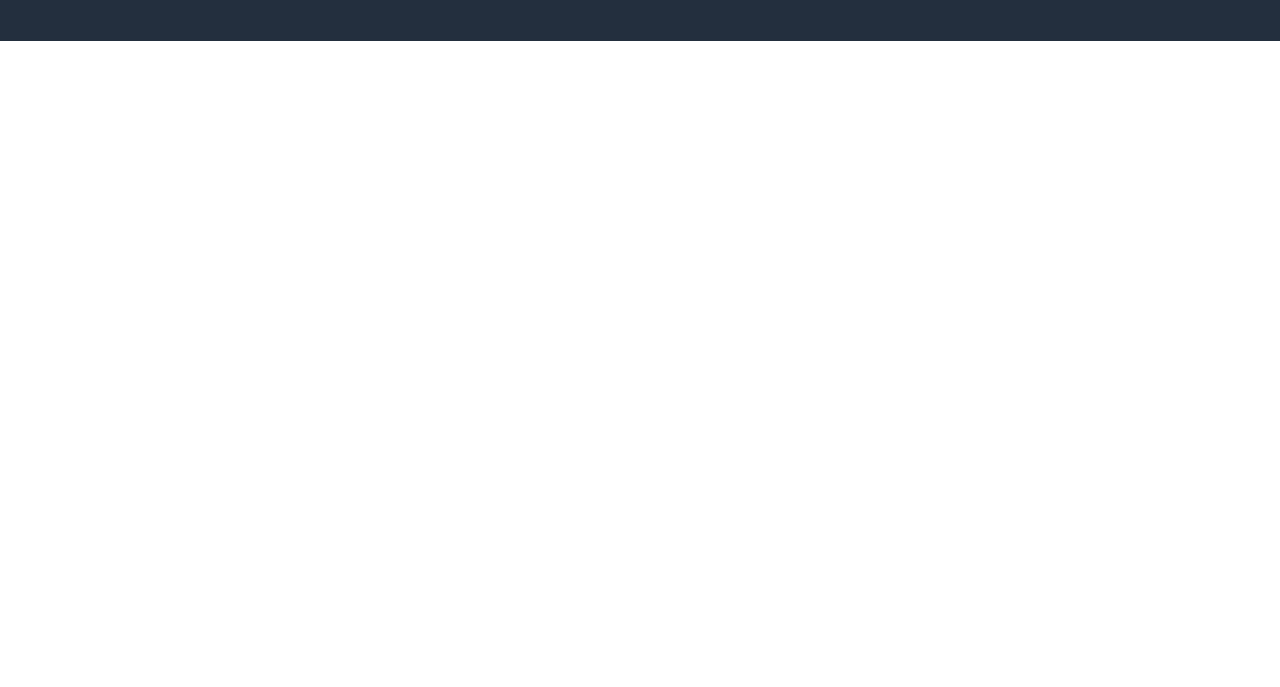
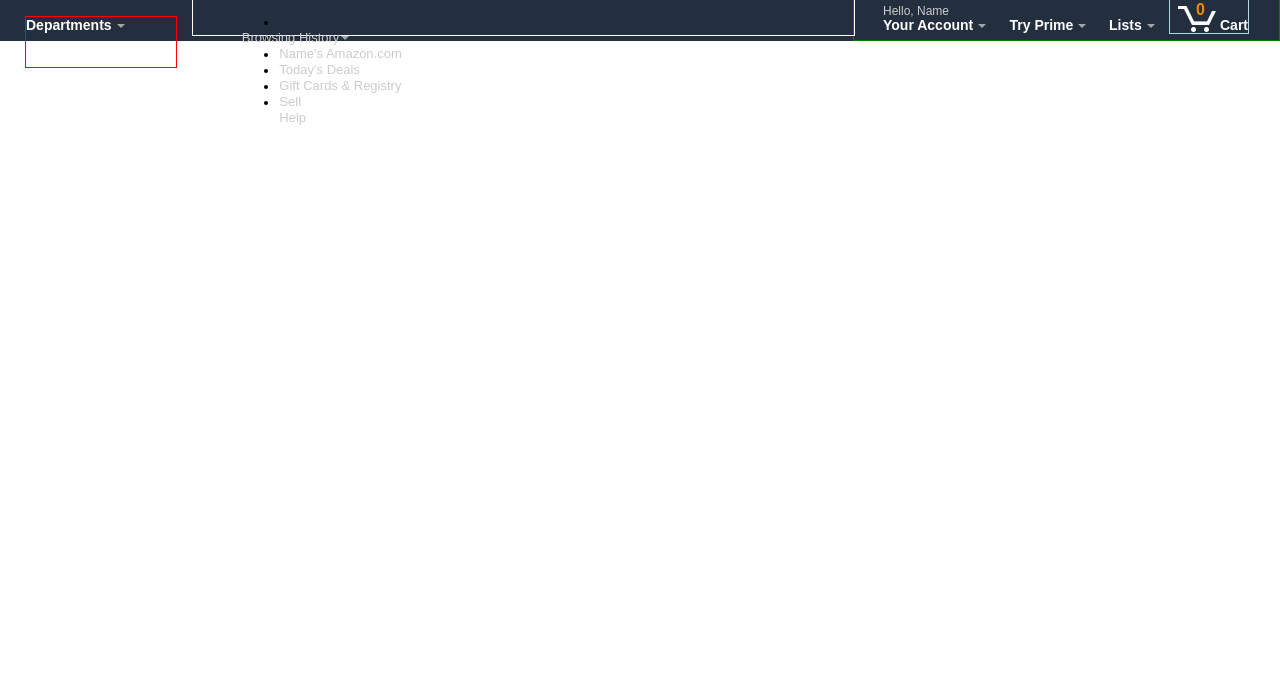
Before and after one commit to cgolinski/amazon-ui, a plain HTML site: page index.html in a window 1280 px wide. Shown: the part 113-800 px from the top of the page. Drawn offline with Linux system fonts and the light colour scheme.

Commit message:
creating nav bar WIP

```diff
--- a/amazon.css
+++ b/amazon.css
@@ -1,5 +1,18 @@
+.Arrow {
+	width: 0;
+	height: 0;
+	border-left: 4px solid transparent;
+	border-right: 4px solid transparent;
+	border-top: 4px solid rgb(166,166,166);
+}
+
+/* Above this line is reusable classes */
+
+
 body {
 	margin: 0;
+	font-family: Arial, sans-serif;
+	font-size: 14px;
 }
 
 #topPromo a {
@@ -96,12 +109,7 @@ body {
 	color: grey;
 }
 
-#nav .searchBar .deptDropdown .arrow{
-	width: 0;
-	height: 0;
-	border-left: 4px solid transparent;
-	border-right: 4px solid transparent;
-	border-top: 4px solid rgb(166,166,166);
+#nav .searchBar .deptDropdown .arrow {
 	position: absolute;
 	top: 16px;
 	left: 29px;
@@ -136,3 +144,194 @@ body {
 	background-color: white;
 
 }
+
+#nav .bottom {
+	position: relative;
+	padding-left: 150px;
+	padding-right: 425px;
+	top: 10px;
+	border-top: 1px solid white;
+}
+
+#nav .bottom .left {
+	border: 1px solid red;
+	display: block;
+	position: absolute;
+	float: left;
+	top: 28px;
+	left: 25px;
+	width: 150px;
+	height: 50px;
+	color: white;
+	font-weight: bold;
+	text-decoration: none;
+}
+
+#nav .bottom .left .arrow {
+	position: absolute;
+	top: 7px;
+	left: 91px;
+}
+
+#nav .bottom .right {
+	border: 1px solid green;
+	position: absolute;
+	float: right;
+	top: 0px;
+	right: 0px;
+	width: 425px;
+	height: 51px;
+	color: red;
+	font-size: 14px;
+	font-weight: bold;
+}
+
+#nav .bottom .right ul {
+	list-style-type: none;
+}
+
+#nav .bottom .right ul .nameAccount {
+	position: absolute;
+	float: left;
+	top: 15px;
+	left: 29px;
+	text-decoration: none;
+	color: white;
+	padding: 0px;
+}
+
+#nav .bottom .right ul .nameAccount .helloName {
+	font-size: 12px;
+	font-weight: normal;
+	color: #ccc;
+	margin: 0px;
+}
+
+#nav .bottom .right ul .nameAccount .yourAccount {
+	position: relative;
+	margin: 0px;
+	top: -1px;
+}
+
+#nav .bottom .right ul .nameAccount .yourAccount .arrow {
+	position: absolute;
+	top: 7px;
+	left: 95px;
+}
+
+#nav .bottom .right ul .tryPrime {
+	position: absolute;
+	float: left;
+	top: 28px;
+	left: 155.5px;
+	text-decoration: none;
+	color: white;
+}
+
+#nav .bottom .right ul .tryPrime .arrow {
+	position: absolute;
+	top: 7px;
+	left: 68px;
+}
+
+#nav .bottom .right ul .lists {
+	position: absolute;
+	float: left;
+	top: 28px;
+	left: 255px;
+	text-decoration: none;
+	color: white;
+}
+
+#nav .bottom .right ul .lists .arrow {
+	position: absolute;
+	top: 7px;
+	left: 38px;
+}
+
+#nav .bottom .right ul .cart {
+	position: absolute;
+	float: left;
+	top: 0px;
+	left: 315px;
+	padding: 27px 0px 0px 50px;
+	text-decoration: none;
+	color: white;
+	border: 1px solid lightblue;
+}
+
+#nav .bottom .right ul .cart .cartImg {
+	position: absolute;
+	float: left;
+	width: 48px;
+	height: 50px;
+	top: 0px;
+	left: 0px;
+	padding: 0px 0px 0px 0px;
+	background-image: url("images/global-sprite_bluebeacon-32-2x-v1._CB295592522_.png");
+	background-size: 350px auto;
+	background-repeat: no-repeat;
+	background-position: -2px -324px;
+
+}
+
+#nav .bottom .right ul .cart .cartCount {
+	position: absolute;
+	float: left;
+	width: 48px;
+	height: 50px;
+	top: 11px;
+	left: 26px;
+	padding: 0px 0px 0px 0px;
+	font-size: 16px;
+	color: #f08804;
+}
+
+#nav .bottom .middle {
+	border: 1px solid white;
+	position: relative;
+	margin-left: 42px;
+	padding-left: 46.3438px;
+	padding-right: 45px;
+	top: 11px;
+	height: 35px;
+}
+
+#nav .bottom .middle a {
+	text-decoration: none;
+	position: relative;
+	top: 15px;
+	font-size: 13px;
+	font-weight: normal;
+	color: #ccc;
+}
+
+#nav .bottom .middle .history {
+	left: -37.5px;
+}
+
+#nav .bottom .middle .history .arrow {
+	position: relative;
+	top: 10px;
+	left: 2px;
+}
+
+#nav .bottom .middle .myAmazon {
+
+}
+
+#nav .bottom .middle .deals {
+
+}
+
+#nav .bottom .middle .registry {
+
+}
+
+#nav .bottom .middle .sell {
+
+}
+
+#nav .bottom .middle .help {
+
+}
--- a/index.html
+++ b/index.html
@@ -32,7 +32,7 @@
 						<form>
 							<div class="deptDropdown">
 								All
-								<span class="arrow">
+								<span class="Arrow arrow">
 								</span>
 							</div>
 							<button class="searchButton" type="submit"></button>
@@ -41,6 +41,87 @@
 					</div>
 				</div>
 				<div class="bottom">
+					<a class="left" href="https://www.amazon.com/gp/site-directory/ref=nav_shopall_btn">
+						Departments
+						<span class="Arrow arrow">
+						</span>
+					</a>
+					<div class="right">
+						<ul>
+							<li>
+								<a class="nameAccount" href="https://www.amazon.com/gp/css/homepage.html/ref=nav_youraccount_btn">
+									<p class="helloName">
+										Hello, Name
+									</p>
+									<p class="yourAccount">
+									  Your Account
+										<span class="Arrow arrow">
+										</span>
+									</p>
+								</a>
+							</li>
+							<li>
+								<a class="tryPrime" href="https://www.amazon.com/gp/product/B00DBYBNEE/ref=nav_prime_try_btn">
+									Try Prime
+									<span class="Arrow arrow">
+									</span>
+								</a>
+							</li>
+							<li>
+								<a class="lists" href="https://www.amazon.com/gp/registry/wishlist/ref=nav_wishlist_btn">
+									Lists
+									<span class="Arrow arrow">
+									</span>
+								</a>
+							</li>
+							<li>
+								<a class="cart" href="https://www.amazon.com/gp/cart/view.html/ref=nav_cart">
+									<div class="cartImg">
+									</div>
+									<span class="cartCount">
+										0
+									</span>
+									Cart
+								</a>
+							</li>
+						</ul>
+					</div>
+					<div class="middle">
+						<ul>
+							<li>
+								<a class="history" href="https://www.amazon.com/gp/history/ref=nav_nav_timeline_view_history">
+									Browsing History
+									<span class="Arrow arrow">
+									</span>
+								</a>
+							</li>
+							<li>
+								<a class="myAmazon" href="https://www.amazon.com/gp/yourstore/home/ref=nav_cs_ys">
+									Name's Amazon.com
+								</a>
+							</li>
+							<li>
+								<a class="deals" href="https://www.amazon.com/gp/goldbox/ref=nav_cs_gb">
+									Today's Deals
+								</a>
+							</li>
+							<li>
+								<a class="registry" href="https://www.amazon.com/b/ref=nav_cs_gc_registry?ie=UTF8&node=14069511011">
+									Gift Cards &amp; Registry
+								</a>
+							</li>
+							<li>
+								<a class="sell" href="https://www.amazon.com/b/ref=nav_cs_sell?_encoding=UTF8&ld=AZUSSOA-sell&node=12766669011">
+									Sell
+								</a>
+							</li>
+							<li>
+								<a class="help" href="https://www.amazon.com/gp/help/customer/display.html/ref=nav_cs_help?ie=UTF8">
+									Help
+								</a>
+							</li>
+						</ul>
+					</div>
 				</div>
 			</section>
 
```
